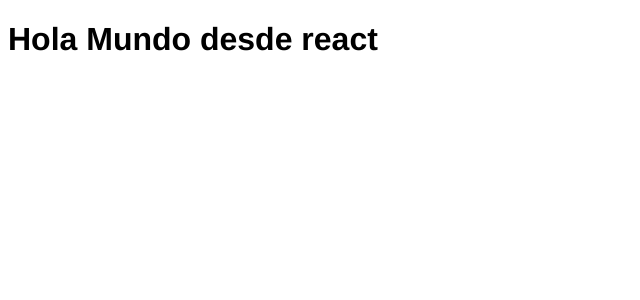
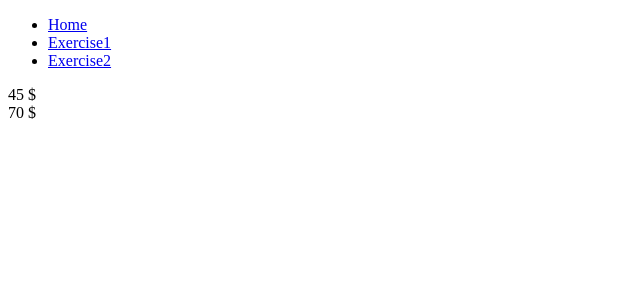
Before and after one commit to byron7cueva/mango-range, a React app: page / in a window 1280 px wide. Shown: the top 300 px of the page, without its empty margins (0-640 px from the left). Built offline with nearby package versions, Linux system fonts and the light colour scheme.

Commit message:
Add routes

```diff
--- a/index.html
+++ b/index.html
@@ -3,7 +3,6 @@
   <head>
     <meta charset="UTF-8" />
     <title>Mango Range</title>
-    <link rel="stylesheet" href="css/main.css" />
   </head>
   <body>
     <div id="root"></div>
--- a/package.json
+++ b/package.json
@@ -32,6 +32,7 @@
   },
   "dependencies": {
     "react": "^17.0.2",
-    "react-dom": "^17.0.2"
+    "react-dom": "^17.0.2",
+    "react-router-dom": "^5.2.0"
   }
 }
--- /dev/null
+++ b/src/App.js
@@ -0,0 +1,28 @@
+import React from 'react';
+import { BrowserRouter, Switch, Route, Link } from 'react-router-dom';
+
+import { Exercise1 } from './pages/Exercise1';
+import { Exercise2 } from './pages/Excercise2';
+
+export const App = () => (
+  <BrowserRouter>
+    <nav>
+      <ul>
+        <li>
+          <Link to="/">Home</Link>
+        </li>
+        <li>
+          <Link to="/exercise1">Exercise1</Link>
+        </li>
+        <li>
+          <Link to="/excercise2">Exercise2</Link>
+        </li>
+      </ul>
+    </nav>
+    <Switch>
+      <Route path="/" exact component={Exercise1} />
+      <Route path="/exercise1" exact component={Exercise1} />
+      <Route path="/exercise2" exact component={Exercise2} />
+    </Switch>
+  </BrowserRouter>
+)
--- a/src/components/FixedRange.js
+++ b/src/components/FixedRange.js
@@ -1,6 +1,6 @@
-'use strict'
+import React, { Component } from 'react';
 
-class Range extends React.Component {
+export class FixedRange extends Component {
 
   constructor(props) {
     super(props);
--- a/src/components/NormalRange.js
+++ b/src/components/NormalRange.js
@@ -1,6 +1,6 @@
-'use strict'
+import React, { Component } from 'react';
 
-class Range extends React.Component {
+export class NormalRange extends Component {
 
   constructor(props) {
     super(props);
--- a/src/index.js
+++ b/src/index.js
@@ -1,7 +1,9 @@
 import React from 'react';
 import { render } from 'react-dom';
 
+import { App } from './App';
+
 render(
-  <h1>Hola Mundo desde react</h1>,
+  <App />,
   document.getElementById('root')
 );
--- a/src/pages/Excercise2.js
+++ b/src/pages/Excercise2.js
@@ -1,4 +1,8 @@
-class Exercise2 extends React.Component {
+import React, { Component } from 'react';
+
+import { FixedRange } from '../components/FixedRange';
+
+export class Exercise2 extends Component {
   constructor(props) {
     super(props);
     this.state = {
@@ -21,7 +25,7 @@ class Exercise2 extends React.Component {
 
   render() {
     return (
-      <Range
+      <FixedRange
         min={this.state.mi}
         max={this.state.mx}
         rangeValues={[1.99, 5.99, 10.99, 30.99, 50.99, 70.99]}
@@ -31,8 +35,3 @@ class Exercise2 extends React.Component {
     );
   }
 }
-
-ReactDOM.render(
-  <Exercise2 />,
-  document.getElementById('root')
-);
--- a/src/pages/Exercise1.js
+++ b/src/pages/Exercise1.js
@@ -1,6 +1,8 @@
-'use strict'
+import React, { Component } from 'react';
 
-class Exercise1 extends React.Component {
+import { NormalRange } from '../components/NormalRange';
+
+export class Exercise1 extends Component {
   constructor(props) {
     super(props);
     this.state = {
@@ -23,7 +25,7 @@ class Exercise1 extends React.Component {
 
   render() {
     return (
-      <Range
+      <NormalRange
         minLimit={30}
         maxLimit={80}
         min={this.state.mi}
@@ -34,8 +36,3 @@ class Exercise1 extends React.Component {
     );
   }
 }
-
-ReactDOM.render(
-  <Exercise1 />,
-  document.getElementById('root')
-);
--- a/webpack.config.js
+++ b/webpack.config.js
@@ -6,7 +6,7 @@ module.exports = {
   devServer: {
     contentBase: path.join(__dirname, 'dist'),
     compress: true,
-    port: 9000
+    port: 8080
   },
   module: {
     rules: [
```
Also changed, not shown: 1 other file (tests, documents, lock files or other folders).
